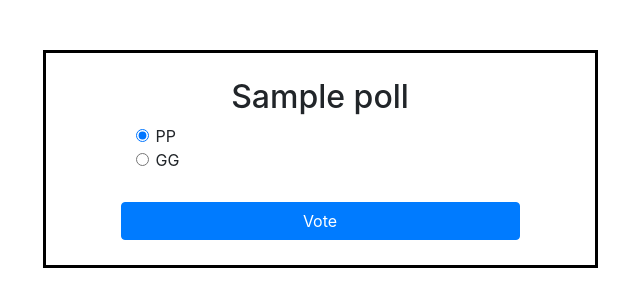
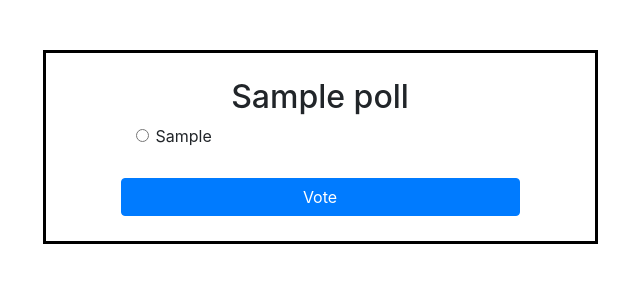
Before and after one commit to lomartins/poll-app, a Flask app: page /poll/1 in a window 1280 px wide. Shown: the top 307 px of the page, without its empty margins (320-960 px from the left). Run offline with Flask 2, Linux system fonts and the light colour scheme; tables that the repository leaves empty hold one stand-in row (values such as "Sample post"); parts of the project's set-up code (start-up, migrations or seed data) failed here and were passed over; some libraries are stand-ins or nearby versions; some web fonts are replaced.

Commit message:
💄 Create poll options by parameter

```diff
--- a/templates/poll.html
+++ b/templates/poll.html
@@ -3,19 +3,14 @@
     <div style="margin: 50px auto auto;width: 50%;border: 3px solid black;padding: 25px 90px;">
         <h2 style="text-align: center;">{{ poll_title }}</h2>
         <form method="POST" action="{{ action }}">
-            <div class="form-check">
-                <input class="form-check-input" type="radio" name="poll_option" id="option1" value="PP"
-                       checked>
-                <label class="form-check-label" for="option1">
-                    PP
-                </label>
-            </div>
-            <div class="form-check">
-                <input class="form-check-input" type="radio" name="poll_option" id="option2" value="GG">
-                <label class="form-check-label" for="option2">
-                    GG
-                </label>
-            </div>
+            {% for option in poll_options %}
+                <div class="form-check">
+                    <label class="form-check-label">
+                        <input class="form-check-input" type="radio" name="poll_option" value="GG">
+                        {{ option.value }}
+                    </label>
+                </div>
+            {% endfor %}
             <div class="row" style="bottom: 0; position: relative; margin-top: 30px">
                 <button type="submit" class="btn btn-primary" style="width: 500px">Vote</button>
             </div>
```
